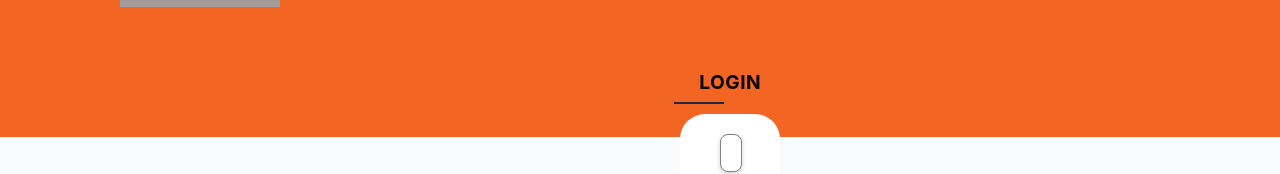
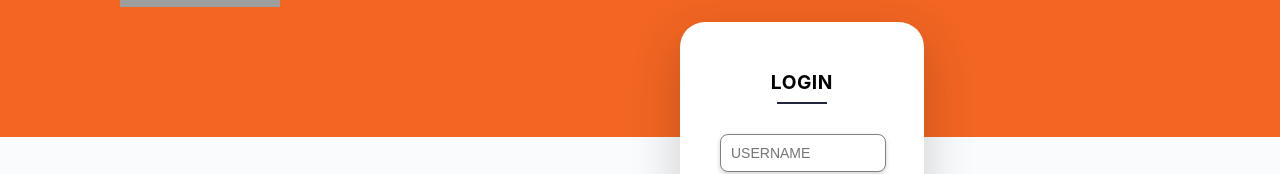
Before and after one commit to ericanaglik/ug-signup, a React (Create React App) app: page /login in a window 1280 px wide. Shown: the part 263-437 px from the top of the page. Built offline with nearby package versions, Linux system fonts and the light colour scheme; grey boxes are pictures that could not be loaded.

Commit message:
added flexbox

```diff
--- a/src/Login.css
+++ b/src/Login.css
@@ -23,29 +23,33 @@ body{
       padding-left: 0px;
   }
 
-  #signup{
+  #login{
     padding-top: 285px;
     padding-right: 680px;
     padding-left: 680px;
     padding-bottom: 20px;
     z-index: 3;
     position: relative;
+    display: flex;
+    flex-direction: row;
+    justify-content: space-between;
+    align-items: baseline;
   }
-  #signup .card{
+  #login .card{
     background-color:#fff;
     border-radius:25px;
     box-shadow: 0 17px 50px 0 rgba(0, 0, 0, 0.19), 0 12px 15px 0 rgba(0, 0, 0, 0);
     z-index: 3;
     position: relative;
   }
-  #signup .card .card-title{
+  #login .card .card-title{
     padding: 2rem 1.2rem 0;
     margin-bottom:0;
     text-align:center;
     z-index: 3;
     position: relative;
   }
-  #signup .card .card-title h2{
+  #login .card .card-title h2{
     position:relative;
     font-size:1.2rem;
     letter-spacing:.5px;
@@ -53,7 +57,7 @@ body{
     text-transform:uppercase;
     margin-bottom:20px;
   }
-  #signup .card .card-title h2:after{
+  #login .card .card-title h2:after{
     position:absolute;
     content:'';
     bottom:-10px;
--- a/src/Login.js
+++ b/src/Login.js
@@ -43,7 +43,7 @@ class Login extends Component {
         <img src="https://i.ibb.co/0GR3kX3/upwardlyglobal.png"
                       className="logo"
                     /></div>
-        <section id="signup">
+        <section id="login">
           <div className="container ">
             {/* <div className="row"> */}
               {/* <div className="col-md-10 mx-auto"> */}
```
